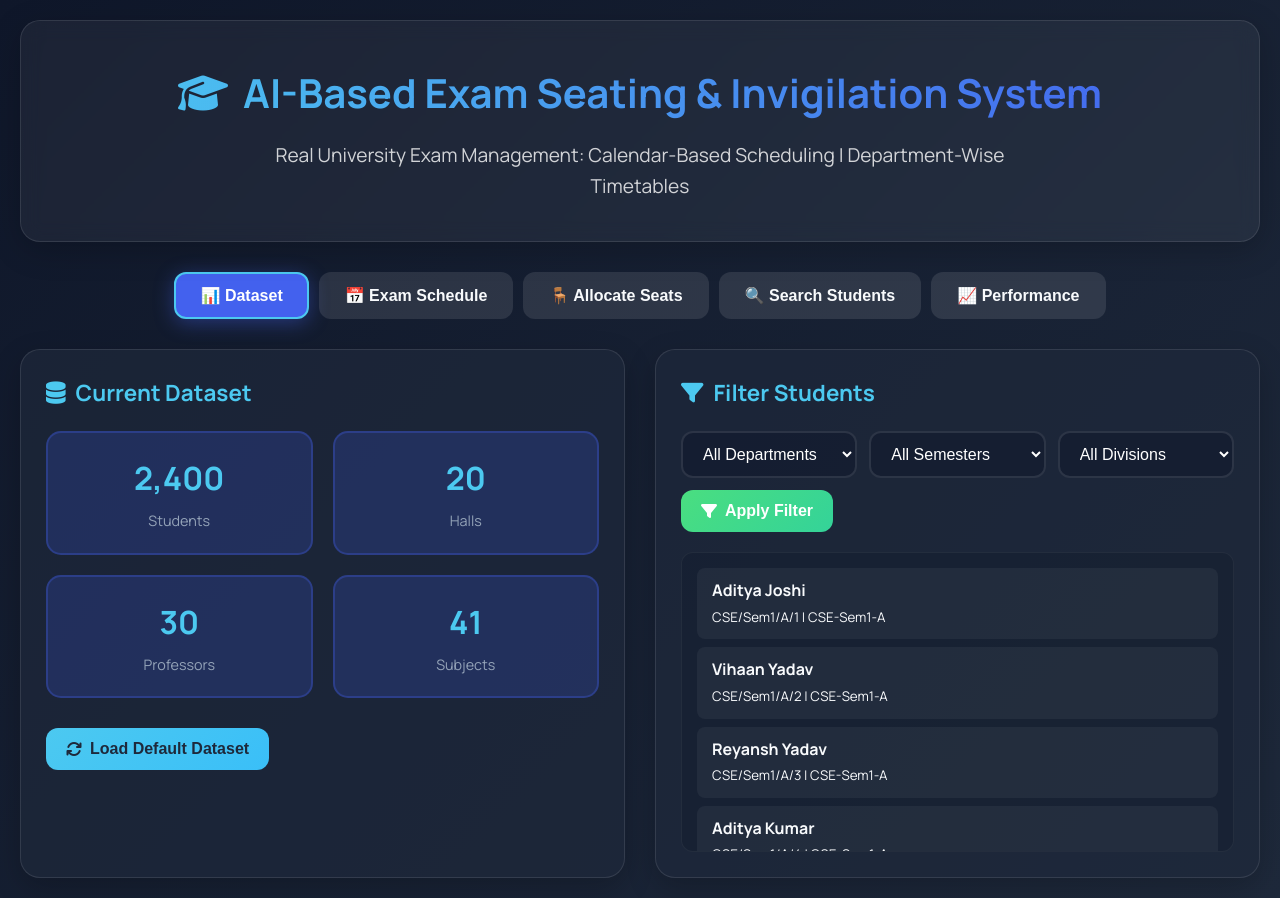
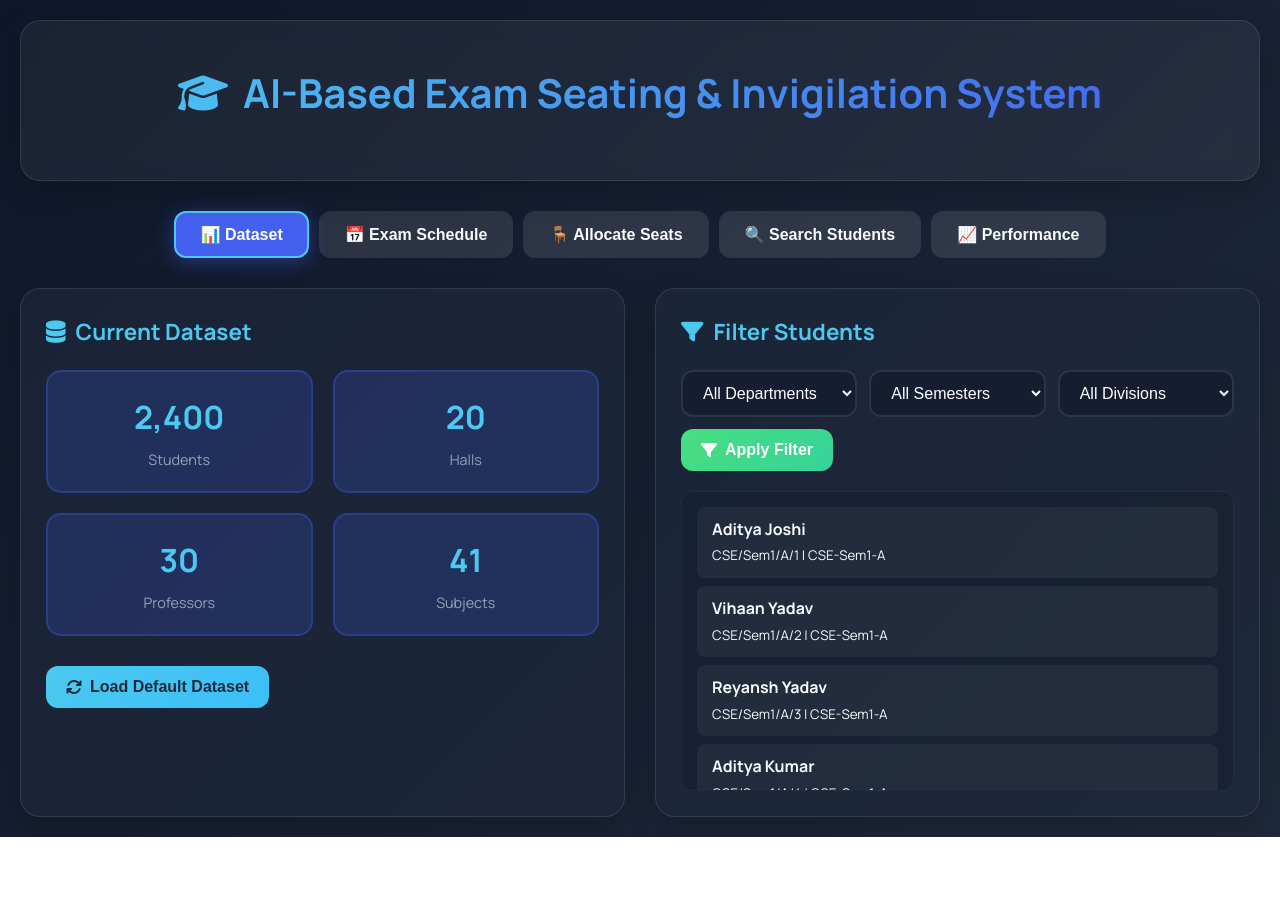
Before and after one commit to Shreya-Wani/AI-Based-Exam-Seating-Invigilation-System, a plain HTML site: page index.html in a window 1280 px wide. After the commit the page ends 837 px from the top, so only its background shows below. Drawn offline with nearby package versions, Linux system fonts and the light colour scheme.

Commit message:
Final project Ready

```diff
--- a/index.html
+++ b/index.html
@@ -15,7 +15,6 @@
         <!-- Header -->
         <header class="main-header">
             <h1><i class="fas fa-graduation-cap"></i> AI-Based Exam Seating & Invigilation System</h1>
-            <p>Real University Exam Management: Calendar-Based Scheduling | Department-Wise Timetables</p>
         </header>
 
         <!-- Control Tabs -->
```
